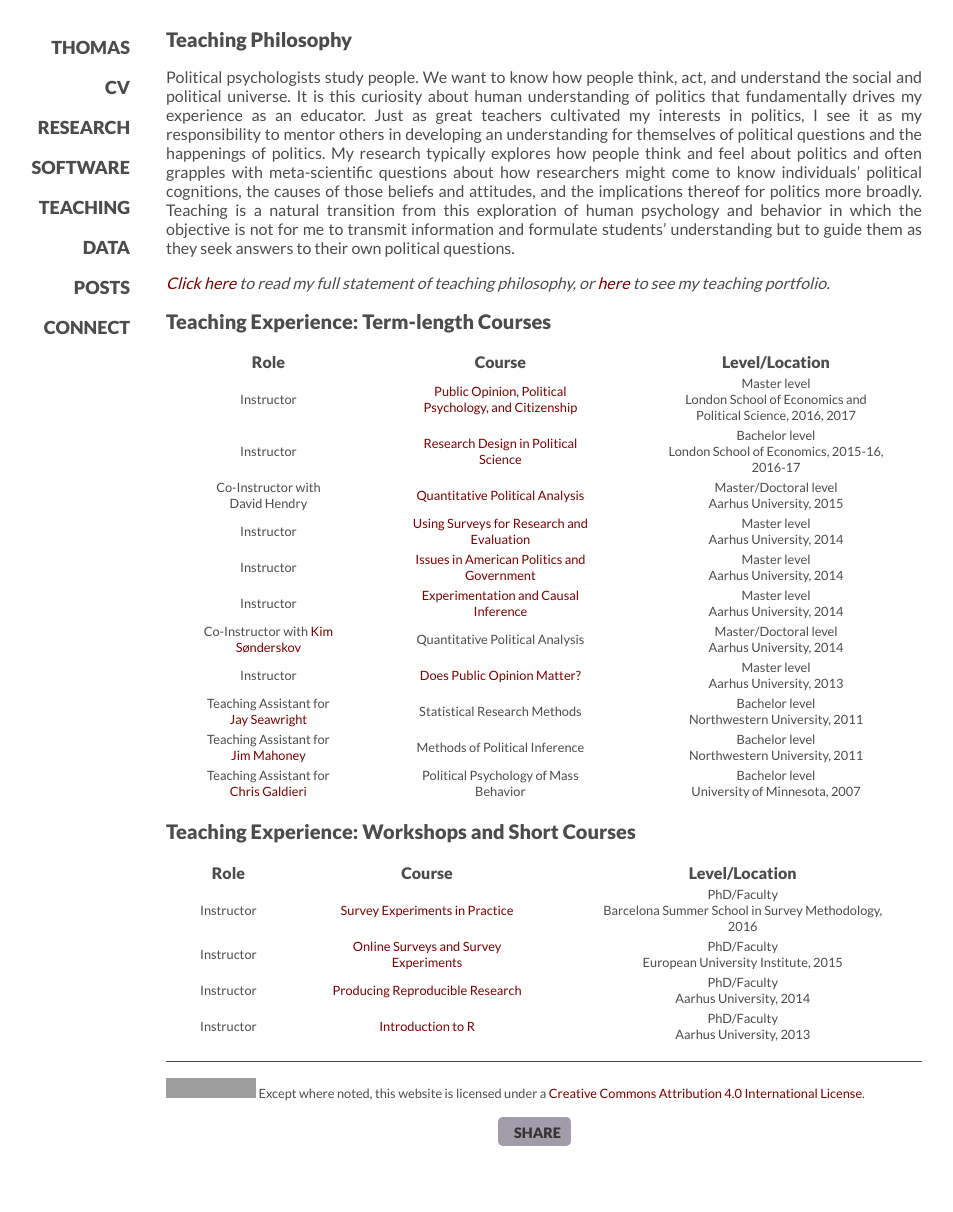
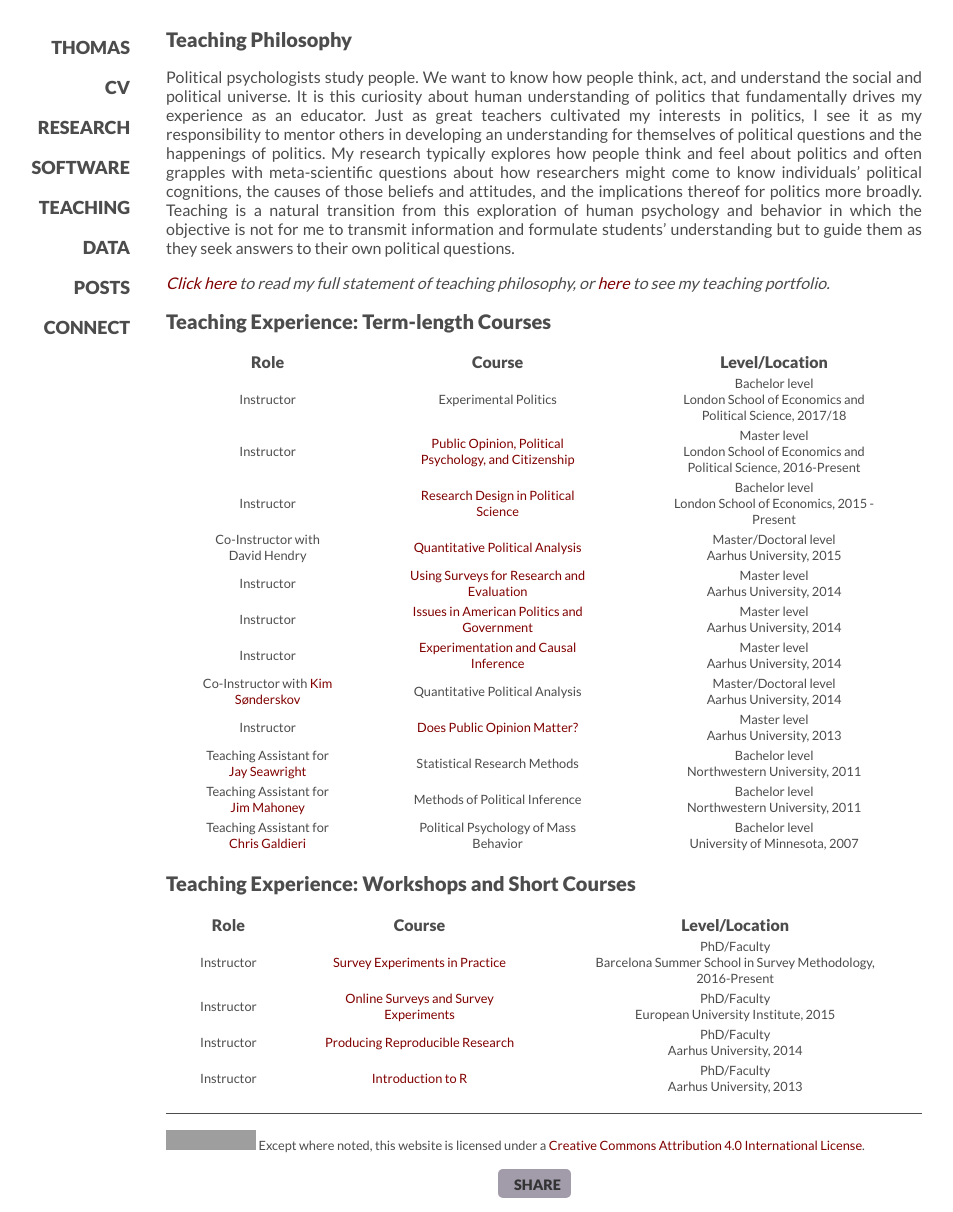
Before and after one commit to leeper/leeper.github.io, a Jekyll site: the page built from teaching.md, in a window 1280 px wide. Shown: the whole page, without its empty margins (96-1049 px from the left). Built offline with Jekyll 4.4.1, drawn with Linux system fonts in a browser that asks for light colours; some web fonts are replaced; before the commit the page ends 1160 px from its top, so only the background shows below that; grey boxes are pictures that could not be loaded.

Commit message:
fix some website things

```diff
--- a/teaching.md
+++ b/teaching.md
@@ -4,18 +4,19 @@ title: Teaching - Thomas J. Leeper
 permalink: /teaching.html
 ---
 
-## Teaching Philosophy ##
+## Teaching Philosophy
 
 Political psychologists study people. We want to know how people think, act, and understand the social and political universe. It is this curiosity about human understanding of politics that fundamentally drives my experience as an educator. Just as great teachers cultivated my interests in politics, I see it as my responsibility to mentor others in developing an understanding for themselves of political questions and the happenings of politics. My research typically explores how people think and feel about politics and often grapples with meta-scientific questions about how researchers might come to know individuals' political cognitions, the causes of those beliefs and attitudes, and the implications thereof for politics more broadly. Teaching is a natural transition from this exploration of human psychology and behavior in which the objective is not for me to transmit information and formulate students' understanding but to guide them as they seek answers to their own political questions.
 
 *[Click here](cv/TeachingStatement.pdf) to read my full statement of teaching philosophy, or [here](cv/TeachingPortfolio.pdf) to see my teaching portfolio.*
 
-## Teaching Experience: Term-length Courses ##
+## Teaching Experience: Term-length Courses
 
 | Role | Course | Level/Location |
 | ---- | ------ | -------------- |
-| Instructor | [Public Opinion, Political Psychology, and Citizenship](http://www.thomasleeper.com/opinioncourse) | Master level<br/>London School of Economics and Political Science, 2016, 2017 |
-| Instructor | [Research Design in Political Science](http://www.thomasleeper.com/designcourse) | Bachelor level<br/>London School of Economics, 2015-16, 2016-17 |
+| Instructor | Experimental Politics | Bachelor level<br/>London School of Economics and Political Science, 2017/18 |
+| Instructor | [Public Opinion, Political Psychology, and Citizenship](http://www.thomasleeper.com/opinioncourse) | Master level<br/>London School of Economics and Political Science, 2016-Present |
+| Instructor | [Research Design in Political Science](http://www.thomasleeper.com/designcourse) | Bachelor level<br/>London School of Economics, 2015 - Present |
 | Co-Instructor with David Hendry | [Quantitative Political Analysis](http://www.thomasleeper.com/regcourse) | Master/Doctoral level<br/>Aarhus University, 2015|
 | Instructor | [Using Surveys for Research and Evaluation](http://www.thomasleeper.com/surveycourse) | Master level<br/>Aarhus University, 2014 |
 | Instructor | [Issues in American Politics and Government](http://www.thomasleeper.com/ampolcourse) | Master level<br/>Aarhus University, 2014 |
@@ -26,11 +27,11 @@ Political psychologists study people. We want to know how people think, act, and
 | Teaching Assistant for [Jim Mahoney](http://www.jamesmahoney.org/) | Methods of Political Inference | Bachelor level<br/>Northwestern University, 2011 |
 | Teaching Assistant for [Chris Galdieri](http://www.tc.umn.edu/~galdieri/) | Political Psychology of Mass Behavior | Bachelor level<br/>University of Minnesota, 2007|
 
-## Teaching Experience: Workshops and Short Courses ##
+## Teaching Experience: Workshops and Short Courses
 
 | Role | Course | Level/Location |
 | ---- | ------ | -------------- |
-| Instructor | [Survey Experiments in Practice](http://www.thomasleeper.com/surveyexpcourse) | PhD/Faculty<br/>Barcelona Summer School in Survey Methodology, 2016 |
+| Instructor | [Survey Experiments in Practice](http://www.thomasleeper.com/surveyexpcourse) | PhD/Faculty<br/>Barcelona Summer School in Survey Methodology, 2016-Present |
 | Instructor | [Online Surveys and Survey Experiments](http://thomasleeper.com/websurveycourse/) | PhD/Faculty<br/>European University Institute, 2015 |
 | Instructor | [Producing Reproducible Research](http://www.thomasleeper.com/rrcourse) | PhD/Faculty<br/>Aarhus University, 2014 |
 | Instructor | [Introduction to R](http://www.thomasleeper.com/Rcourse) | PhD/Faculty<br/>Aarhus University, 2013 |
```
Also changed, not shown: 404.md (+1 -1 lines), software.md (+2 -2 lines), README.md, research.md (line endings or trailing spaces).
